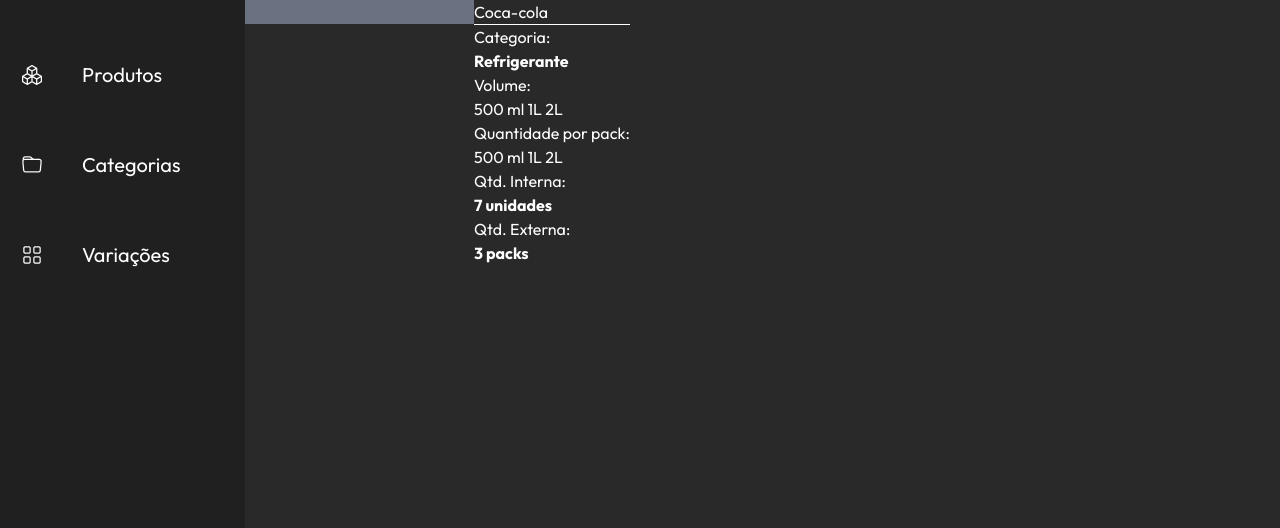
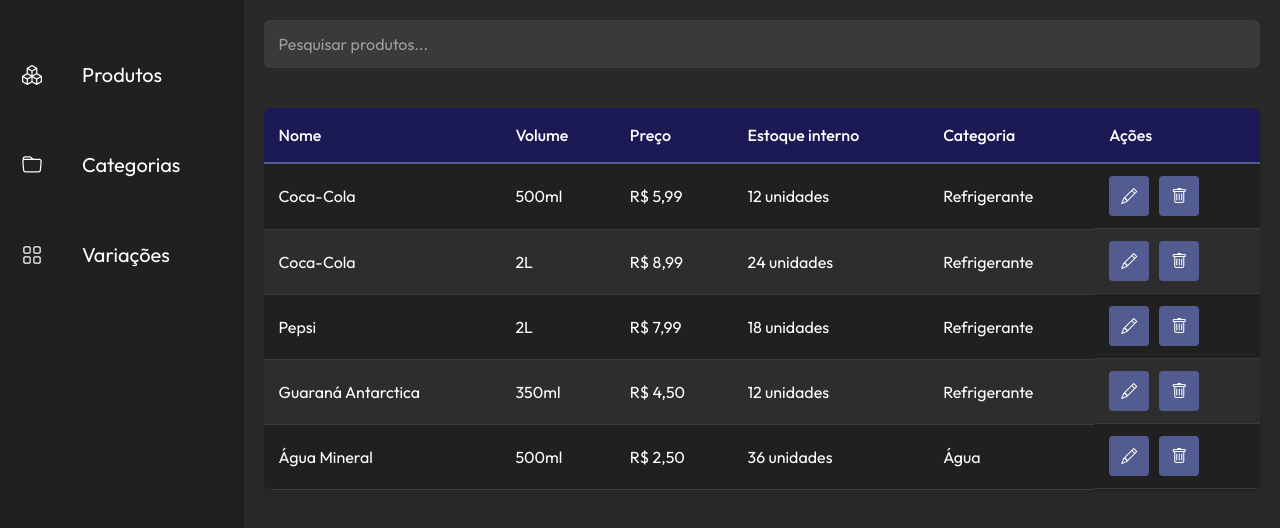
Before and after one commit to cmoiss/electron-bar-stock, an Electron app: page src/index.html in a window 1280 px wide. Drawn offline with nearby package versions, Linux system fonts and the light colour scheme.

Commit message:
Table added
Update index.html

```diff
--- a/src/assets/style.css
+++ b/src/assets/style.css
@@ -5,7 +5,7 @@
     padding: 0;
     box-sizing: border-box;
     font-family: "Outfit", sans-serif;
-    --datk-gray: #202020;
+    --dark-gray: #202020;
     --dark-blue: #070F2B;
     --deep-blue: #1B1A55;
     --gray-blue: #535C91;
@@ -19,7 +19,7 @@
 nav.menu-lateral {
     width: 300px;
     height: 100%;
-    background-color: var(--datk-gray);
+    background-color: var(--dark-gray);
     padding: 40px 0px 40px 1%;
 }
 
@@ -49,4 +49,85 @@
     width: 100%;
     background-color: #292929;
     color: white;
+    padding: 20px;
 }
+
+/* Table Styles */
+.table-container {
+    width: 100%;
+    overflow: auto;
+    border-radius: 8px;
+    margin-top: 20px;
+    background-color: var(--dark-gray);
+    box-shadow: 0 4px 6px rgba(0, 0, 0, 0.1);
+}
+
+table {
+    width: 100%;
+    border-collapse: collapse;
+    color: white;
+}
+
+th {
+    background-color: var(--deep-blue);
+    padding: 15px;
+    text-align: left;
+    font-weight: 500;
+    border-bottom: 2px solid var(--gray-blue);
+}
+
+td {
+    padding: 12px 15px;
+    border-bottom: 1px solid #3a3a3a;
+}
+
+tr:hover {
+    background-color: var(--gray-blue);
+}
+
+tr:nth-child(even) {
+    background-color: #2d2d2d;
+}
+
+tr:nth-child(even):hover {
+    background-color: var(--gray-blue);
+}
+
+tr.selected {
+    background-color: var(--light-blue);
+    color: var(--dark-blue);
+}
+
+.search-product input {
+    width: 100%;
+    padding: 12px 15px;
+    border-radius: 6px;
+    border: none;
+    background-color: #3a3a3a;
+    color: white;
+    font-size: 16px;
+    margin-bottom: 20px;
+}
+
+.search-product input:focus {
+    outline: 2px solid var(--light-blue);
+}
+
+.action-buttons {
+    display: flex;
+    gap: 10px;
+}
+
+.action-buttons button {
+    padding: 8px 12px;
+    border: none;
+    border-radius: 4px;
+    cursor: pointer;
+    background-color: var(--gray-blue);
+    color: white;
+    transition: background-color 0.2s;
+}
+
+.action-buttons button:hover {
+    background-color: var(--light-blue);
+}
--- a/src/index.html
+++ b/src/index.html
@@ -5,8 +5,8 @@
     <meta charset="UTF-8">
     <meta name="viewport" content="width=device-width, initial-scale=1.0">
     <title>Sistema de controle de Estoque</title>
+    <link rel="stylesheet" href="https://cdn.jsdelivr.net/npm/bootstrap-icons@1.11.3/font/bootstrap-icons.min.css">
     <link rel="stylesheet" href="assets/style.css">
-    <link rel="stylesheet" href="https://cdn.jsdelivr.net/npm/bootstrap-icons@1.11.3/font/bootstrap-icons.min.css">
     <link rel="stylesheet" href="assets/output.css">
 </head>
 
@@ -35,48 +35,86 @@
             </ul>
         </nav>
 
-        <main class="flex flex-row">
+        <main>
             <div class="search-product">
-                <input type="text" class="bg-gray-500">
+                <input type="text" placeholder="Pesquisar produtos...">
             </div>
-            <div class="product-info">
-                <h1>Coca-cola</h1>
-                <hr>
-                <div class="information">
-                    <span>
-                        <p>Categoria: </p>
-                        <b>
-                            <p>Refrigerante</p>
-                        </b>
-                    </span>
-                    <p>Volume:</p>
-                    <span>
-                        <button>500 ml</button>
-                        <button>1L</button>
-                        <button>2L</button>
-                    </span>
-                    <p>Quantidade por pack:</p>
-                    <span>
-                        <button>500 ml</button>
-                        <button>1L</button>
-                        <button>2L</button>
-                    </span>
-                    <span>
-                        <p>Qtd. Interna: </p>
-                        <b>
-                            <p>7 unidades</p>
-                        </b>
-                    </span>
-                    <span>
-                        <p>Qtd. Externa: </p>
-                        <b>
-                            <p>3 packs</p>
-                        </b>
-                    </span>
-                </div>
+
+            <div class="table-container">
+                <table id="productTable">
+                    <thead>
+                        <tr>
+                            <th>Nome</th>
+                            <th>Volume</th>
+                            <th>Preço</th>
+                            <th>Estoque interno</th>
+                            <th>Categoria</th>
+                            <th>Ações</th>
+                        </tr>
+                    </thead>
+                    <tbody>
+                        <tr>
+                            <td>Coca-Cola</td>
+                            <td>500ml</td>
+                            <td>R$ 5,99</td>
+                            <td>12 unidades</td>
+                            <td>Refrigerante</td>
+                            <td class="action-buttons">
+                                <button><i class="bi bi-pencil"></i></button>
+                                <button><i class="bi bi-trash"></i></button>
+                            </td>
+                        </tr>
+                        <tr>
+                            <td>Coca-Cola</td>
+                            <td>2L</td>
+                            <td>R$ 8,99</td>
+                            <td>24 unidades</td>
+                            <td>Refrigerante</td>
+                            <td class="action-buttons">
+                                <button><i class="bi bi-pencil"></i></button>
+                                <button><i class="bi bi-trash"></i></button>
+                            </td>
+                        </tr>
+                        <tr>
+                            <td>Pepsi</td>
+                            <td>2L</td>
+                            <td>R$ 7,99</td>
+                            <td>18 unidades</td>
+                            <td>Refrigerante</td>
+                            <td class="action-buttons">
+                                <button><i class="bi bi-pencil"></i></button>
+                                <button><i class="bi bi-trash"></i></button>
+                            </td>
+                        </tr>
+                        <tr>
+                            <td>Guaraná Antarctica</td>
+                            <td>350ml</td>
+                            <td>R$ 4,50</td>
+                            <td>12 unidades</td>
+                            <td>Refrigerante</td>
+                            <td class="action-buttons">
+                                <button><i class="bi bi-pencil"></i></button>
+                                <button><i class="bi bi-trash"></i></button>
+                            </td>
+                        </tr>
+                        <tr>
+                            <td>Água Mineral</td>
+                            <td>500ml</td>
+                            <td>R$ 2,50</td>
+                            <td>36 unidades</td>
+                            <td>Água</td>
+                            <td class="action-buttons">
+                                <button><i class="bi bi-pencil"></i></button>
+                                <button><i class="bi bi-trash"></i></button>
+                            </td>
+                        </tr>
+                    </tbody>
+                </table>
             </div>
         </main>
     </div>
+
+    <script src="scripts/product-screen-script.js"></script>
 </body>
 
 </html>
```
